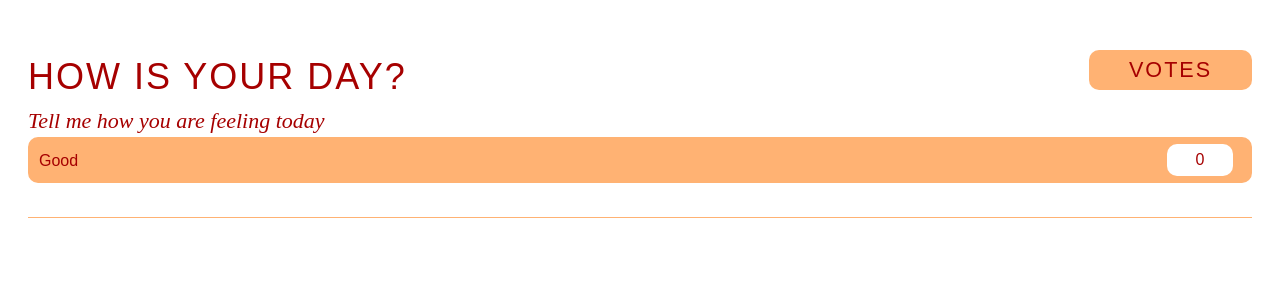
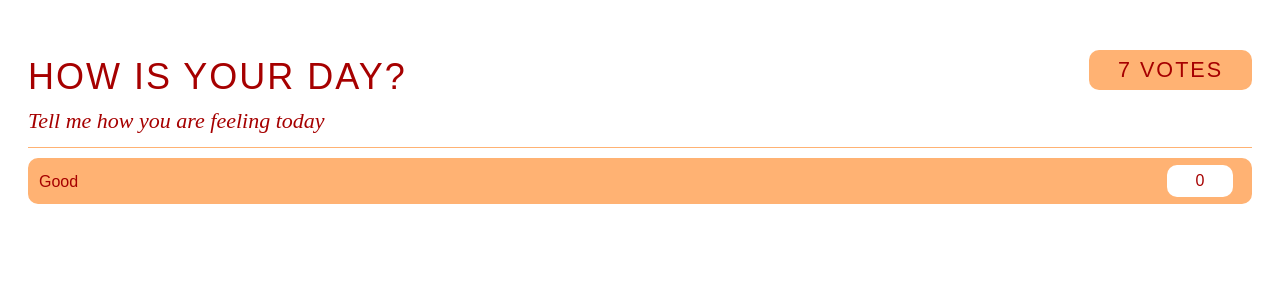
Before and after one commit to s6phhenk/vote-as-a-service, a React (Create React App) app: page / in a window 1280 px wide. Shown: the top 300 px of the page. Built offline with nearby package versions, Linux system fonts and the light colour scheme.

Commit message:
additions

```diff
--- a/src/components/VotingComponent.js
+++ b/src/components/VotingComponent.js
@@ -1,31 +1,27 @@
-import React from 'react';
-import ChoiceBar from './ChoiceBar';
+import React from "react";
+import ChoiceBar from "./ChoiceBar";
 
-export default function VotingComponent ({vote}) {
-    const totalVotes = vote.choices.reduce(
-        (prev, curr) => prev + curr.count, 0 );
+export default function VotingComponent({ vote }) {
+  const totalVotes = vote.choices.reduce((prev, curr) => prev + curr.count, 0);
 
   return (
     <div className="Row VotingRow Spacer">
       <div className="Head">
         <h1 className="Title">
           {vote.title}
-
-                <div className="Badge">
-                    {vote.totalVotes} Votes
+          <div className="Badge">{totalVotes} Votes</div>
+        </h1>
+        <div className="Description Emphasis">{vote.description}</div>
       </div>
-                </h1>
-                <div className="Description Emphasis">
-                {vote.description}
-                </div>
-                {vote.choices.map( choice => (
+      <div>
+        {vote.choices.map(choice => (
           <ChoiceBar
             key={choice.id}
             title={choice.title}
-                    percent={choice.count * (100 / totalVotes)}/>
+            percent={choice.count * (100 / totalVotes)}
+          />
         ))}
       </div>
     </div>
   );
-
 }
```
Lines whose indentation alone changed are shown as unchanged.
